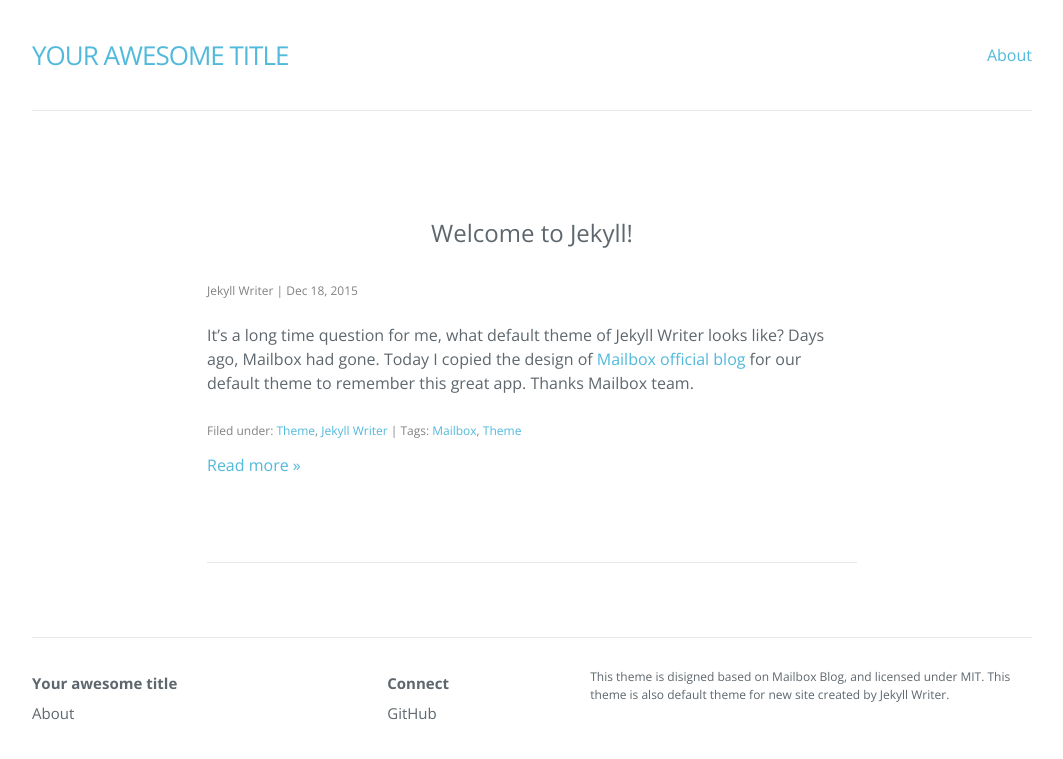
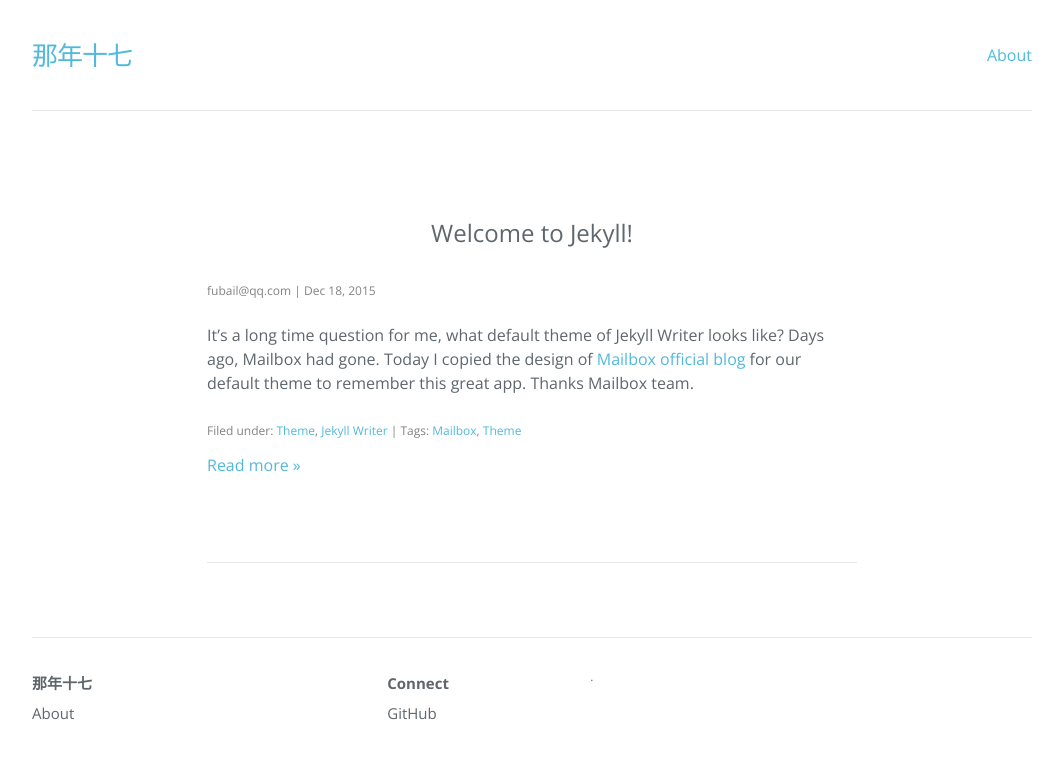
Before and after one commit to 17-years-old/17-years-old.github.io, a Jekyll site: the page built from index.html, in a window 1280 px wide. Shown: the top 759 px of the page, without its empty margins (108-1171 px from the left). Built offline with Jekyll 4.4.1, drawn with Linux system fonts in a browser that asks for light colours; nearby versions of some CDN libraries; the list of posts is cut into pages by our own code.

Commit message:
Update Configuration

```diff
--- a/_config.yml
+++ b/_config.yml
@@ -1,13 +1,11 @@
 # Created by Jekyll Writer
-title: Your awesome title
-author: Jekyll Writer
-description: >
-  This theme is disigned based on Mailbox Blog, and licensed under MIT. This
-  theme is also default theme for new site created by Jekyll Writer.
+title: 那年十七
+author: fubail@qq.com
+description: .
 permalink: '/:year/:month/:day/:title/'
 paginate: 6
 paginate_path: '/page/:num/'
-github_username: jekyllwriter
+github_username: 17-years-old
 gems:
   - jekyll-paginate
 markdown: kramdown
```
